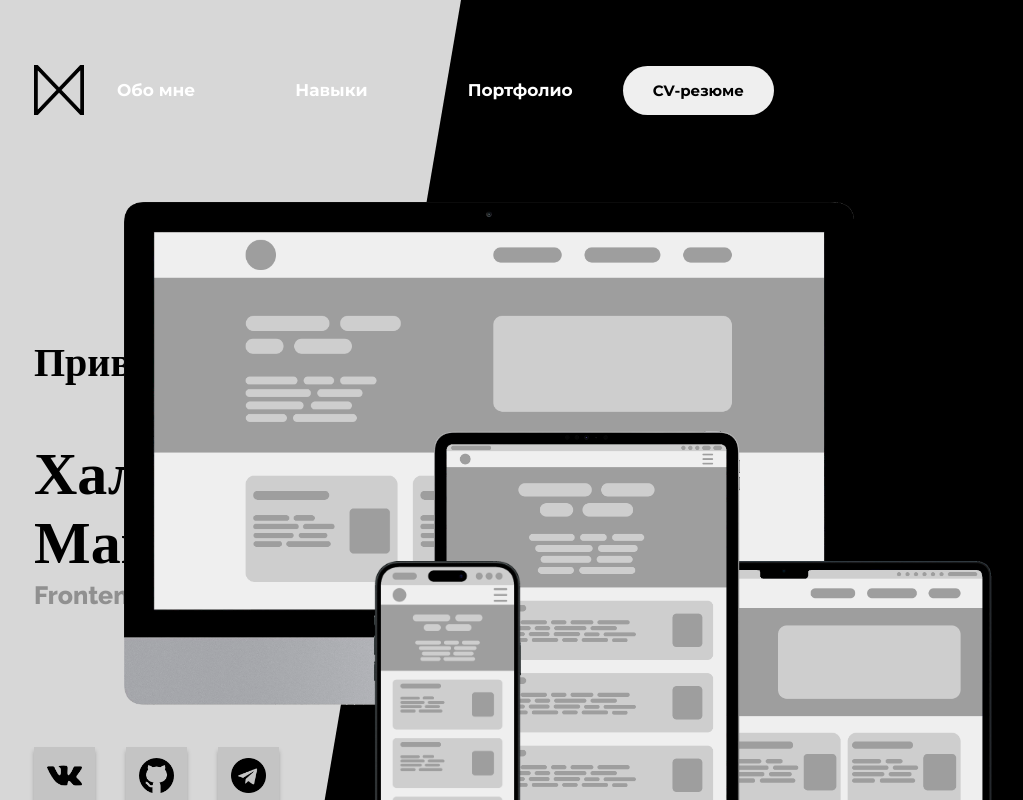
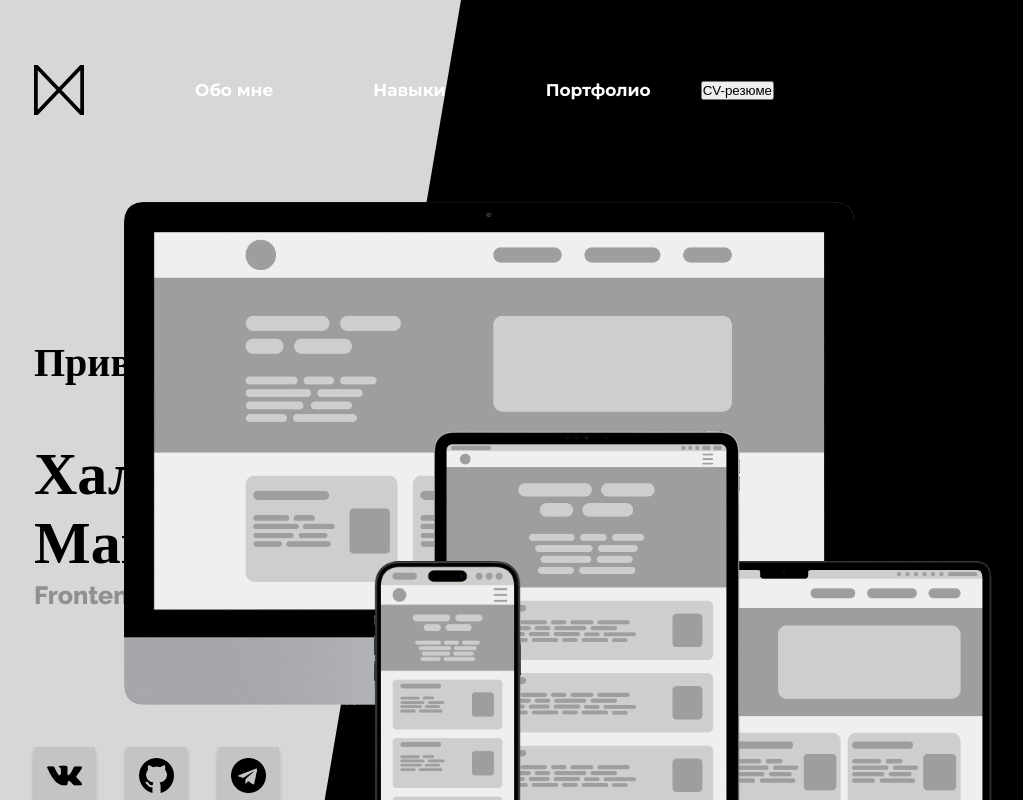
Before and after one commit to Endermax200113/site-portfolio, a React (Create React App) app: page / in a window 1280 px wide. Shown: the top 800 px of the page, without its empty margins (236-1259 px from the left). Built offline with nearby package versions, Linux system fonts and the light colour scheme; a web font is replaced by a local one.

Commit message:
Added component 'Menu'

```diff
--- a/src/components/navbar/Navbar.module.sass
+++ b/src/components/navbar/Navbar.module.sass
@@ -27,12 +27,6 @@
 		padding: 0px 65px
 
 .menu
-	height: 100%
-	list-style: none
-	display: flex
-	justify-content: flex-end
-	align-items: center
-
 	&-btn
 		padding: 15px 30px
 		outline: 0
--- a/src/components/navbar/Navbar.tsx
+++ b/src/components/navbar/Navbar.tsx
@@ -2,7 +2,7 @@ import React, { useCallback, useEffect, useState } from 'react'
 import sass from './Navbar.module.sass'
 import { trimSass } from '../../utils/sassControl'
 import Logo, { getLogoSass } from '../ui/logo/Logo'
-import MenuLink from '../ui/menuLink/MenuLink'
+import Menu from '../ui/menu/Menu'
 
 interface PropsNavbar {}
 
@@ -42,18 +42,7 @@ const Navbar: React.FC<PropsNavbar> = () => {
 		<nav className={navbarClass}>
 			<ul className={navClass}>
 				<Logo name={logoImgClass} />
-
-				<ul className={sass.menu}>
-					<MenuLink link='#about' text='Обо мне' />
-					<MenuLink link='#skills' text='Навыки' />
-					<MenuLink link='#portfolio' text='Портфолио' />
-
-					<li className={sass['menu-item']}>
-						<button type='button' className={sass['menu-btn']}>
-							CV-резюме
-						</button>
-					</li>
-				</ul>
+				<Menu />
 			</ul>
 		</nav>
 	)
--- /dev/null
+++ b/src/components/ui/menu/Menu.module.sass
@@ -0,0 +1,8 @@
+@import './../../../assets/sass/_main'
+
+.menu
+	height: 100%
+	list-style: none
+	display: flex
+	justify-content: flex-end
+	align-items: center
--- /dev/null
+++ b/src/components/ui/menu/Menu.tsx
@@ -0,0 +1,23 @@
+import React from 'react'
+import sass from './Menu.module.sass'
+import MenuLink from './../menuLink/MenuLink'
+
+interface PropsMenu {}
+
+const Menu: React.FC<PropsMenu> = () => {
+	return (
+		<ul className={sass.menu}>
+			<MenuLink link='#about' text='Обо мне' />
+			<MenuLink link='#skills' text='Навыки' />
+			<MenuLink link='#portfolio' text='Портфолио' />
+
+			<li className={sass['menu-item']}>
+				<button type='button' className={sass['menu-btn']}>
+					CV-резюме
+				</button>
+			</li>
+		</ul>
+	)
+}
+
+export default Menu
```
Also changed, not shown: 1 other file (tests, documents, lock files or other folders).
